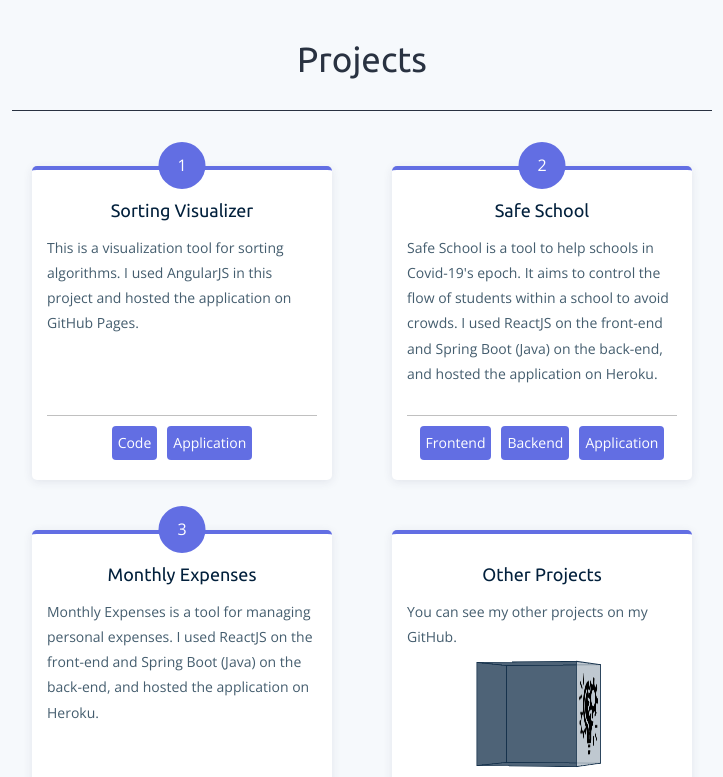
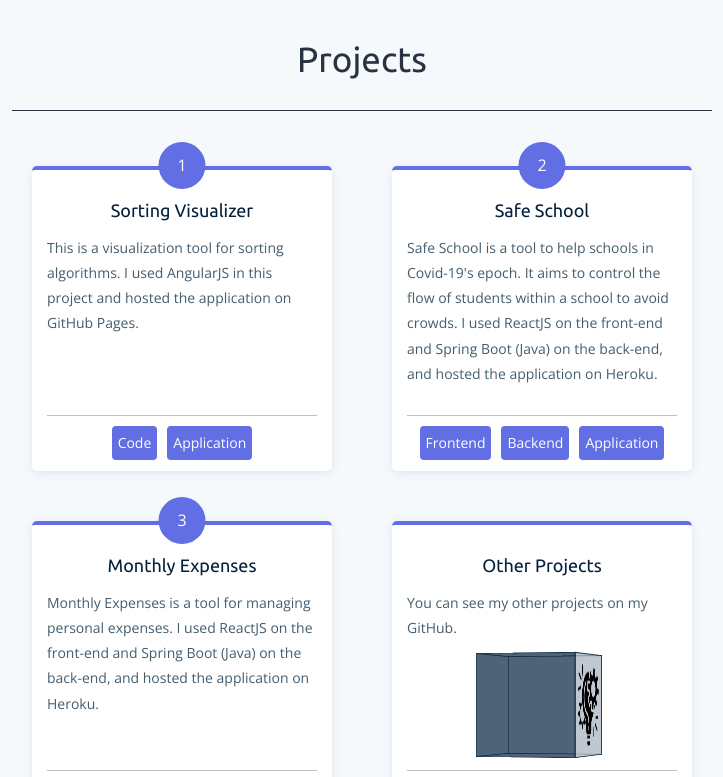
Before and after one commit to caio-k/caio-k.github.io, a React (Create React App) app: page / in a window 1280 px wide. Shown: the part 2000-2777 px from the top of the page, without its empty margins (278-1001 px from the left). Built offline with nearby package versions, Linux system fonts and the light colour scheme.

Commit message:
minor fixes

```diff
--- a/src/App.js
+++ b/src/App.js
@@ -9,9 +9,11 @@ function App() {
   return (
     <div>
       <Header/>
-      <Skills/>
-      <Timeline/>
-      <Projects/>
+      <main>
+        <Skills/>
+        <Timeline/>
+        <Projects/>
+      </main>
       <Contacts/>
     </div>
   );
--- a/src/components/contacts.js
+++ b/src/components/contacts.js
@@ -8,7 +8,7 @@ import copyIcon from "../assets/copy.svg";
 
 function Contacts() {
   return (
-    <div className="contacts-container">
+    <footer className="contacts-container">
       <SessionTitle title={"Contacts"} color={"--color-5"}/>
       <h4>Lets get in touch</h4>
       <div className="contacts-content">
@@ -38,7 +38,7 @@ function Contacts() {
         <img src={copyIcon} alt="Copy" width={20} height={20} onClick={() => copyEmail()}/>
       </div>
       <div className="tooltip">Copied!</div>
-    </div>
+    </footer>
   )
 }
 
--- a/src/components/header.js
+++ b/src/components/header.js
@@ -4,7 +4,7 @@ import photo from "../assets/photo.jpeg";
 
 function Header() {
   return (
-    <div className="header">
+    <header>
       <div className="header-first-part">
         <h1>Hello, my name is <span>Caio</span>!</h1>
         <p>I like to solve problems, especially when I help other people with my solution. I'm always trying to learn
@@ -52,7 +52,7 @@ function Header() {
           </div>
         </div>
       </div>
-    </div>
+    </header>
   )
 }
 
--- a/src/index.css
+++ b/src/index.css
@@ -8,6 +8,8 @@ body {
   padding: 0;
   font-family: 'Work Sans', sans-serif;
   min-width: 350px;
+  width: 100%;
+  height: 100vh;
 
   --color-5: #293241;
   --color-6: #02203C;
--- a/src/styles/header.css
+++ b/src/styles/header.css
@@ -1,4 +1,4 @@
-.header {
+header {
     display: flex;
     justify-content: center;
     padding: 20px;
@@ -89,7 +89,7 @@
 }
 
 @media screen and (max-width: 710px) {
-    .header {
+    header {
         flex-direction: column;
         height: 600px;
         justify-content: flex-start;
@@ -109,7 +109,7 @@
 }
 
 @media screen and (max-width: 390px) {
-    .header {
+    header {
         height: 700px;
     }
 }
--- a/src/styles/projects.css
+++ b/src/styles/projects.css
@@ -44,7 +44,7 @@
     background: #FFFFFF;
     border-top: 4px solid var(--color-11);
     box-shadow: 0 2px 10px rgba(50, 50, 93, .1);
-    padding: 15px;
+    padding: 15px 15px 6px 15px;
     position: relative;
 }
 
```
